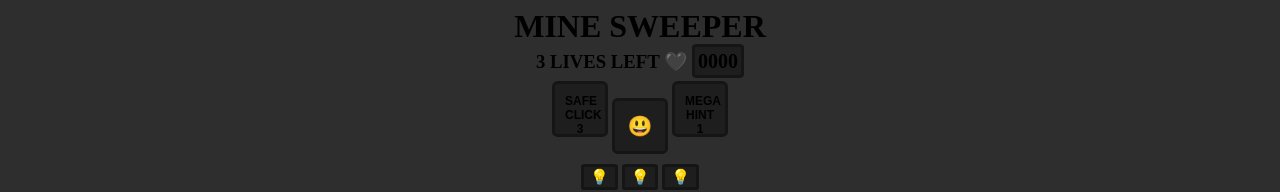
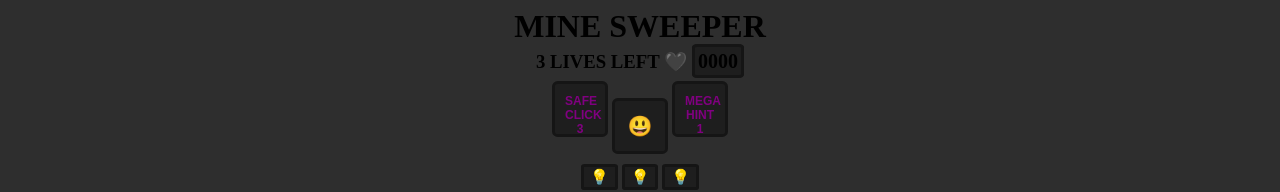
Before and after one commit to cohennamit/Mine-Sweeper, a plain HTML site: page index.html in a window 1280 px wide. Shown: the top 192 px of the page. Drawn offline with Linux system fonts and the light colour scheme.

Commit message:
Add files via upload

```diff
--- a/css/style.css
+++ b/css/style.css
@@ -105,7 +105,7 @@ table {
 }
 
 .safe-btn {
-    color: black;
+    color: purple;
     font-weight: bold;
     margin-top: 8px;
     width: 30px;
@@ -135,7 +135,7 @@ table {
 }
 
 .mega-btn {
-    color: black;
+    color: purple;
     font-weight: bold;
     margin-top: 8px;
     width: 30px;
```
